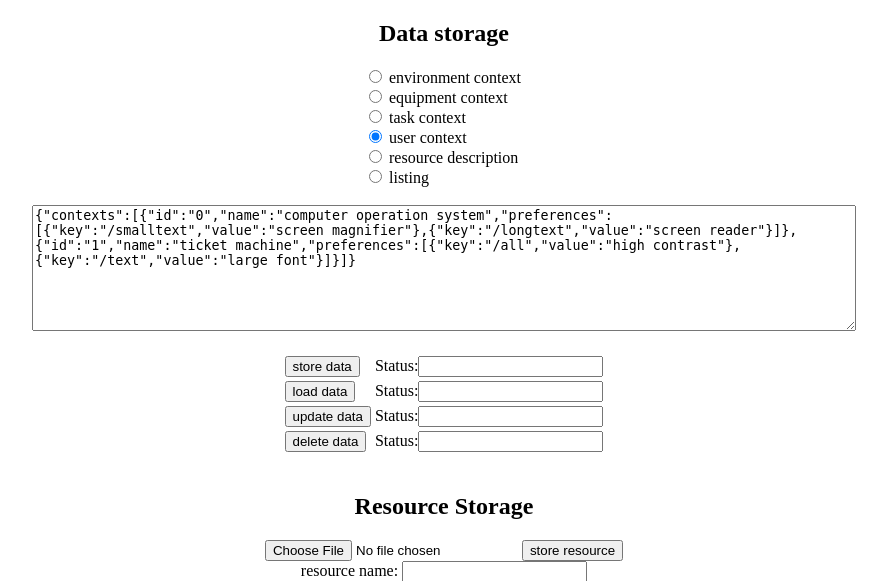
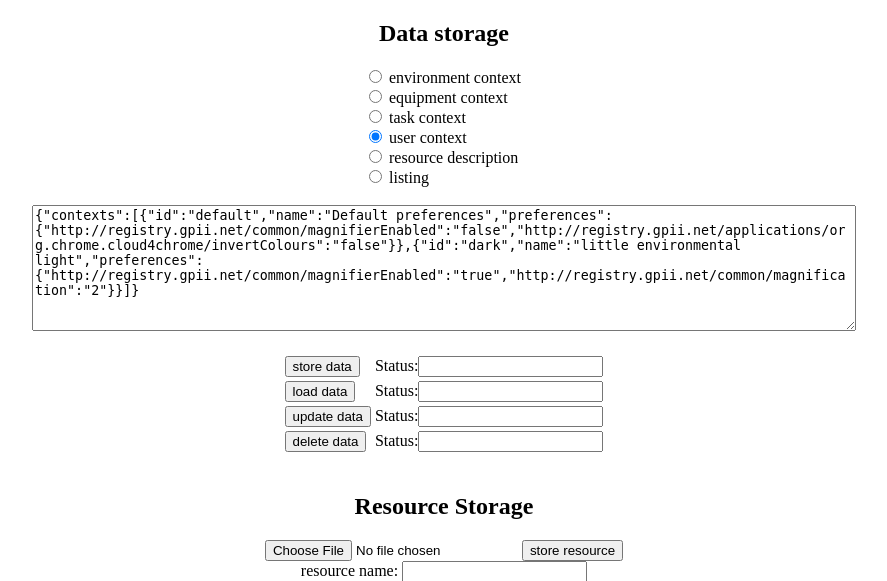
Before and after one commit to REMEXLabs/OpenAPE, a web app: page /restTests.html in a window 1280 px wide. Shown: the top 581 px of the page, without its empty margins (196-1083 px from the left). Run offline with its HTML, style and script files only (its server is not run), Linux system fonts and the light colour scheme; data that the repository does not hold is empty.

Commit message:
refacture: update test context

```diff
--- a/openAPE/API/src/main/java/org/openape/api/Property.java
+++ b/openAPE/API/src/main/java/org/openape/api/Property.java
@@ -1,9 +1,7 @@
 package org.openape.api;
 
 import java.io.Serializable;
-import java.util.ArrayList;
 import java.util.HashMap;
-import java.util.List;
 import java.util.Map;
 import java.util.Set;
 
--- a/openAPE/server/src/main/resources/webcontent/restTests.html
+++ b/openAPE/server/src/main/resources/webcontent/restTests.html
@@ -5,7 +5,7 @@
     <title>openAPE</title>
     <script type="application/javascript">
         var serveraddress = "http://localhost:8080/openape/";
-		var sampleUserContext = '{"contexts":[{"id":"0","name":"computer operation system","preferences":[{"key":"/smalltext","value":"screen magnifier"},{"key":"/longtext","value":"screen reader"}]},{"id":"1","name":"ticket machine","preferences":[{"key":"/all","value":"high contrast"},{"key":"/text","value":"large font"}]}]}';
+		var sampleUserContext = '{"contexts":[{"id":"default","name":"Default preferences","preferences":{"http://registry.gpii.net/common/magnifierEnabled":"false","http://registry.gpii.net/applications/org.chrome.cloud4chrome/invertColours":"false"}},{"id":"dark","name":"little environmental light","preferences":{"http://registry.gpii.net/common/magnifierEnabled":"true","http://registry.gpii.net/common/magnification":"2"}}]}';
 		var id;
 
 		function loadPage() {
```
Also changed, not shown: 1 other file.
